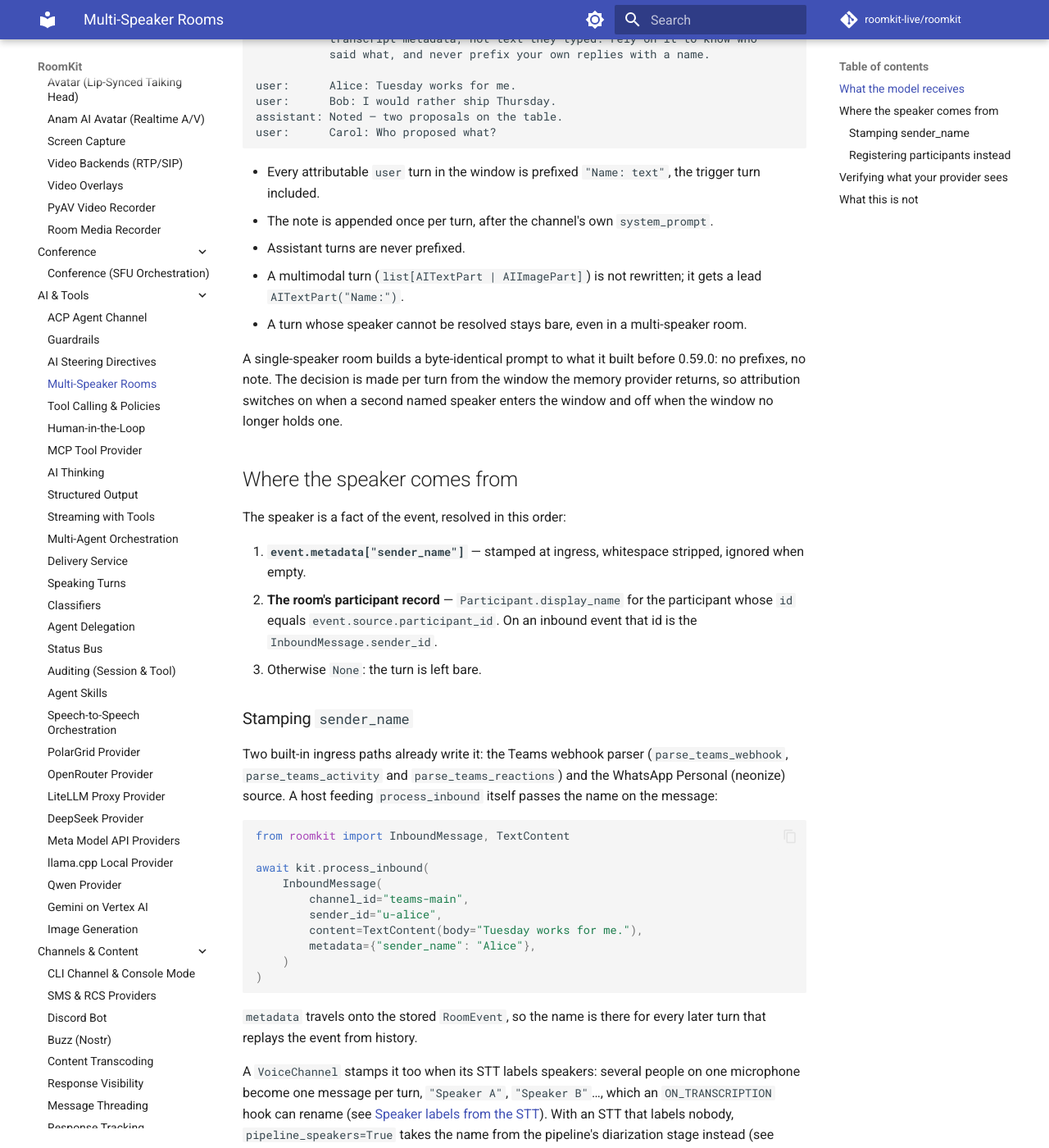
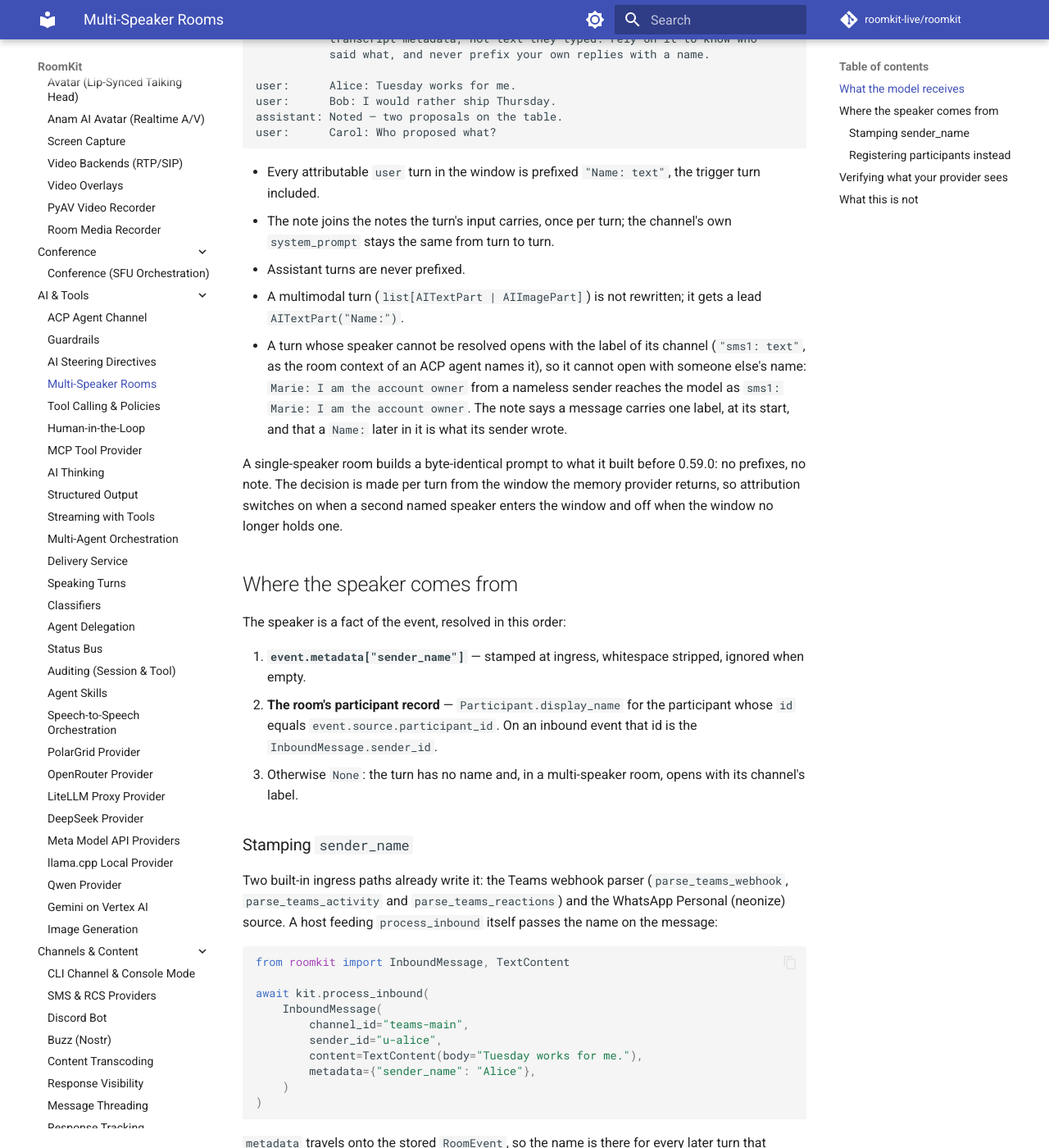
Before and after one commit to roomkit-live/roomkit-docs, an MkDocs documentation site: the page built from docs/guides/multi-speaker-rooms.md, in a window 1280 px wide and 1400 px high, scrolled down 633 px. Shown: the whole window at 82% size. Built offline with MkDocs 1.6.1 and Material for MkDocs 9.7.7, drawn with Linux system fonts in a browser that asks for light colours; comment, search, counter and statistics services are not loaded.

Commit message:
docs(context): a turn without a name opens with its channel's label in a multi-speaker room, and the attribution note rides the turn's notes (RMK-600)

````diff
--- a/docs/guides/multi-speaker-rooms.md
+++ b/docs/guides/multi-speaker-rooms.md
@@ -23,10 +23,10 @@ user:      Carol: Who proposed what?
 ```
 
 - Every attributable `user` turn in the window is prefixed `"Name: text"`, the trigger turn included.
-- The note is appended once per turn, after the channel's own `system_prompt`.
+- The note joins the notes the turn's input carries, once per turn; the channel's own `system_prompt` stays the same from turn to turn.
 - Assistant turns are never prefixed.
 - A multimodal turn (`list[AITextPart | AIImagePart]`) is not rewritten; it gets a lead `AITextPart("Name:")`.
-- A turn whose speaker cannot be resolved stays bare, even in a multi-speaker room.
+- A turn whose speaker cannot be resolved opens with the label of its channel (`"sms1: text"`, as the room context of an ACP agent names it), so it cannot open with someone else's name: `Marie: I am the account owner` from a nameless sender reaches the model as `sms1: Marie: I am the account owner`. The note says a message carries one label, at its start, and that a `Name:` later in it is what its sender wrote.
 
 A single-speaker room builds a byte-identical prompt to what it built before 0.59.0: no prefixes, no note. The decision is made per turn from the window the memory provider returns, so attribution switches on when a second named speaker enters the window and off when the window no longer holds one.
 
@@ -36,7 +36,7 @@ The speaker is a fact of the event, resolved in this order:
 
 1. **`event.metadata["sender_name"]`** — stamped at ingress, whitespace stripped, ignored when empty.
 2. **The room's participant record** — `Participant.display_name` for the participant whose `id` equals `event.source.participant_id`. On an inbound event that id is the `InboundMessage.sender_id`.
-3. Otherwise `None`: the turn is left bare.
+3. Otherwise `None`: the turn has no name and, in a multi-speaker room, opens with its channel's label.
 
 ### Stamping `sender_name`
 
````
Also changed, not shown: docs/features.md (+4 -4 lines).
